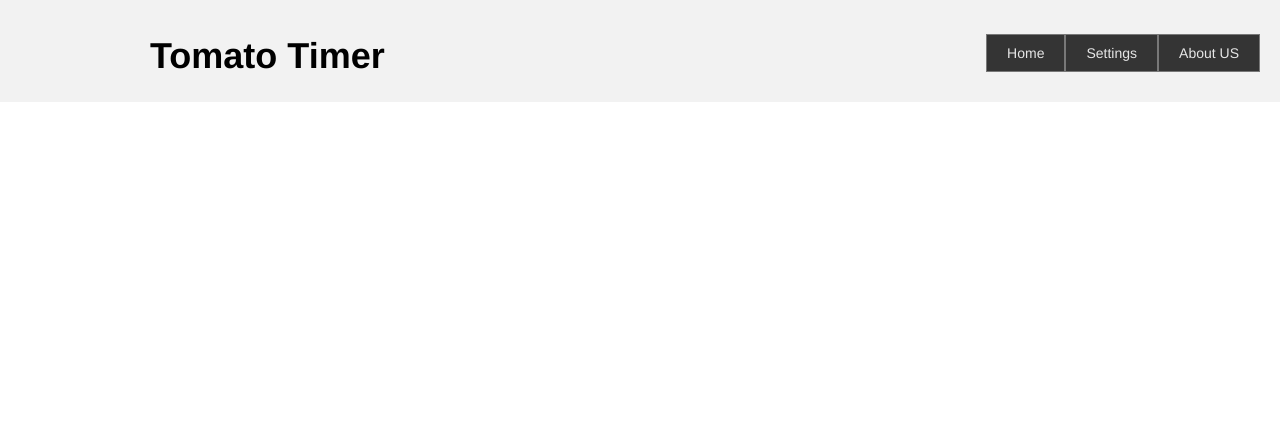
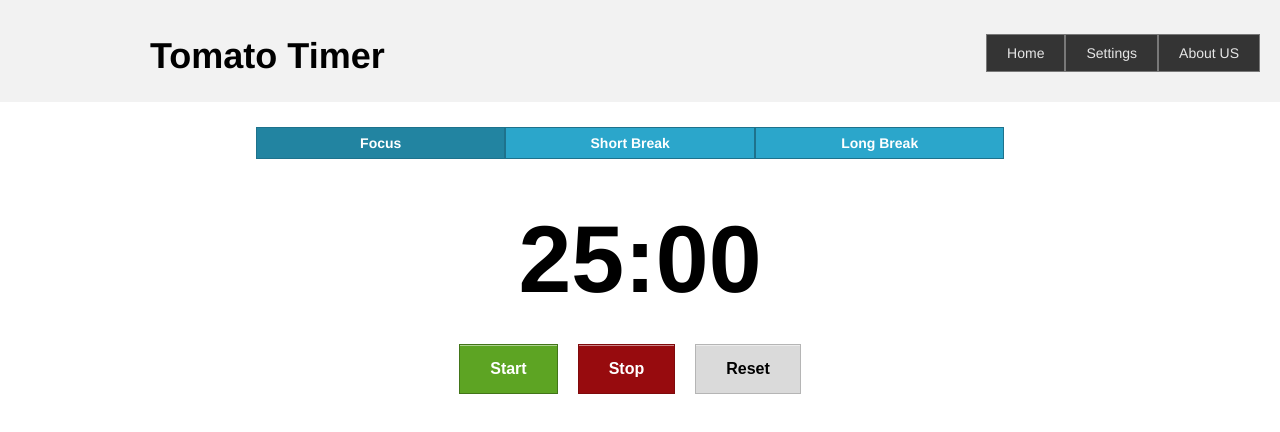
Before and after one commit to noumanniazi/Pomodoro-Timer, a React (Create React App) app: page / in a window 1280 px wide. Shown: the top 432 px of the page. Built offline with nearby package versions, Linux system fonts and the light colour scheme; the HTML template or start-up script is replaced by a standard one.

Commit message:
default route for localhost

```diff
--- a/src/App.tsx
+++ b/src/App.tsx
@@ -23,7 +23,7 @@ const App: React.FC = () => {
     <div className="App">
       <Router>
       <Header title="Tomato Timer" links={headerLinks} />
-        <Route path="/Pomodoro-Timer" exact render={() => (<Timer reset={() => { reset() }} />)} />
+        <Route path="/" exact render={() => (<Timer reset={() => { reset() }} />)} />
         <Route path="/about-us" exact render={() => (<AboutUs data={aboutUsData} />)} />
         <Route path="/settings" exact render={() => (<Settings data={settings} />)} />
       </Router>
```
Also changed, not shown: 1 other file (tests, documents, lock files or other folders).
